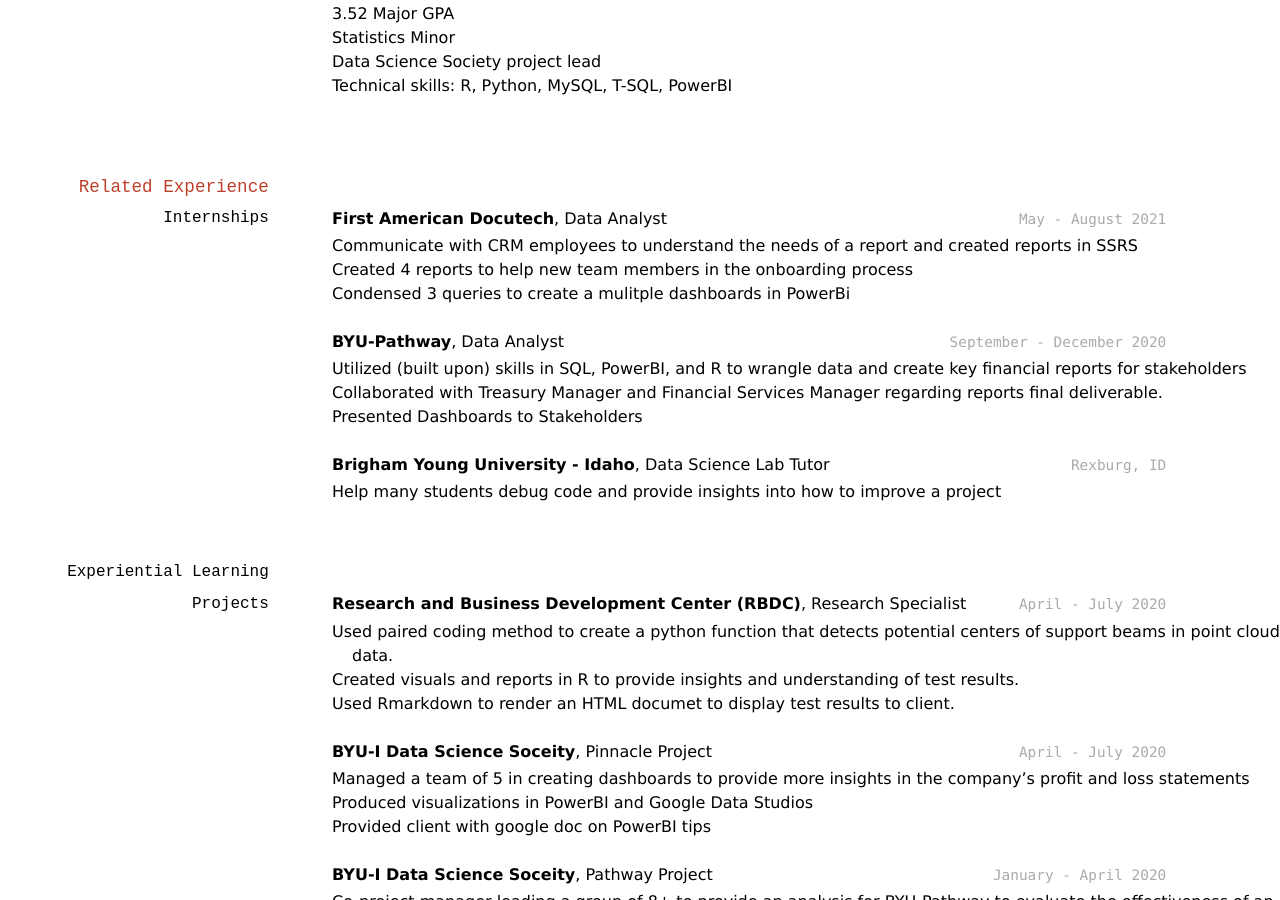
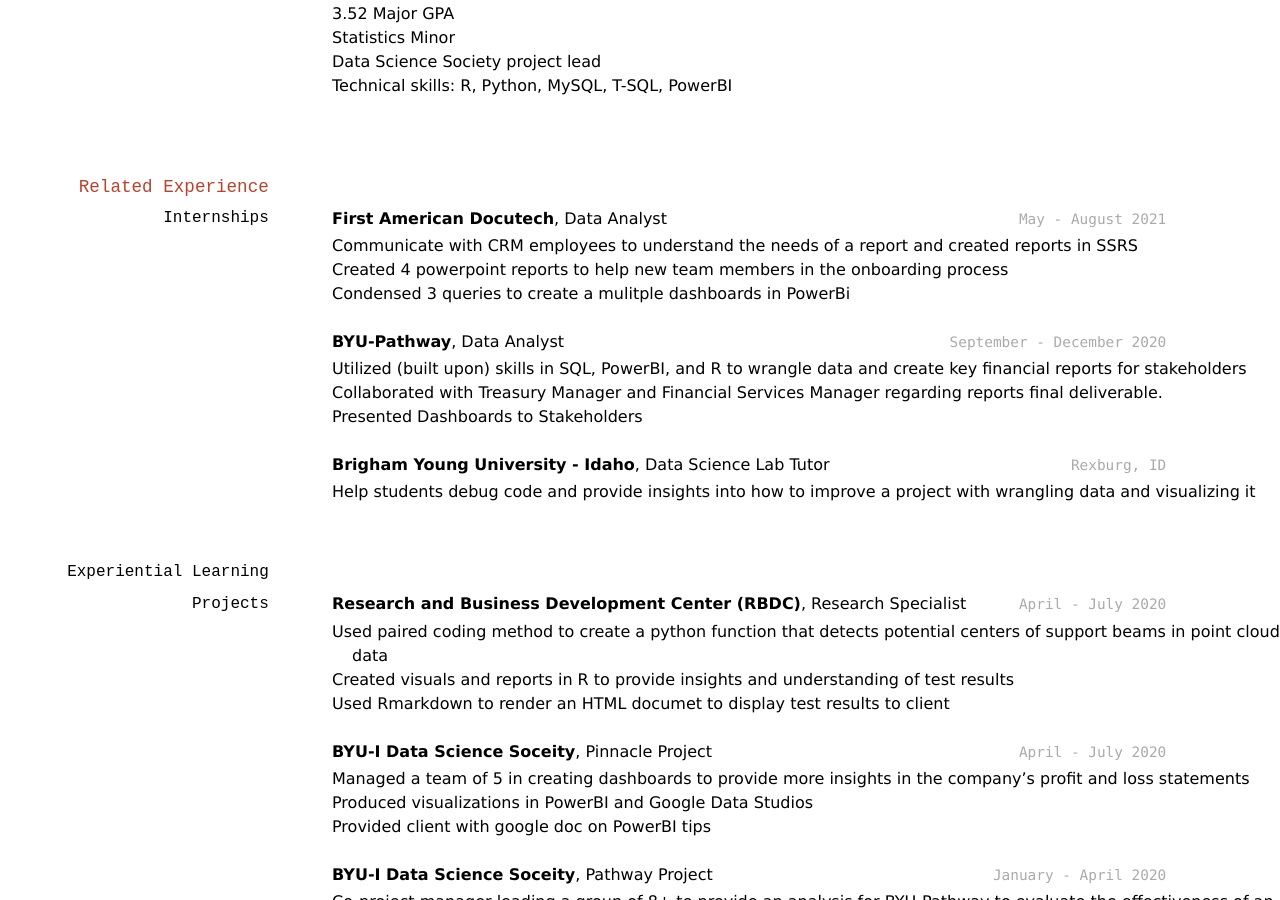
Before and after one commit to magoodsell/Matthew_Goodsell_resume, a Jekyll site: the page built from docs/index.md, in a window 1280 px wide and 900 px high, scrolled down 206 px. Built offline with Jekyll 4.4.1, drawn with Linux system fonts in a browser that asks for light colours.

Commit message:
Edited a couple bullet points and deleted some periods.

```diff
--- a/docs/index.md
+++ b/docs/index.md
@@ -37,7 +37,7 @@ __Brigham Young University - Idaho__, Rexburg, ID
 __First American Docutech__,  Data Analyst
 
 * Communicate with CRM employees to understand the needs of a report and created reports in SSRS
-* Created 4 reports to help new team members in the onboarding process
+* Created 4 powerpoint reports to help new team members in the onboarding process
 * Condensed 3 queries to create a mulitple dashboards in PowerBi
 
 `September - December 2020 `
@@ -50,16 +50,16 @@ __BYU-Pathway__, Data Analyst
 `Rexburg, ID`
 __Brigham Young University - Idaho__, Data Science Lab Tutor
 
-* Help many students debug code and provide insights into how to improve a project
+* Help students debug code and provide insights into how to improve a project with wrangling data and visualizing it
 
 ### Experiential Learning Projects
 
 `April - July 2020 `
 __Research and Business Development Center (RBDC)__, Research Specialist
 
-* Used paired coding method to create a python function that detects potential centers of support beams in point cloud data.
-* Created visuals and reports in R to provide insights and understanding of test results.
-* Used Rmarkdown to render an HTML documet to display test results to client.
+* Used paired coding method to create a python function that detects potential centers of support beams in point cloud data
+* Created visuals and reports in R to provide insights and understanding of test results
+* Used Rmarkdown to render an HTML documet to display test results to client
 
 
 `April - July 2020`
```
